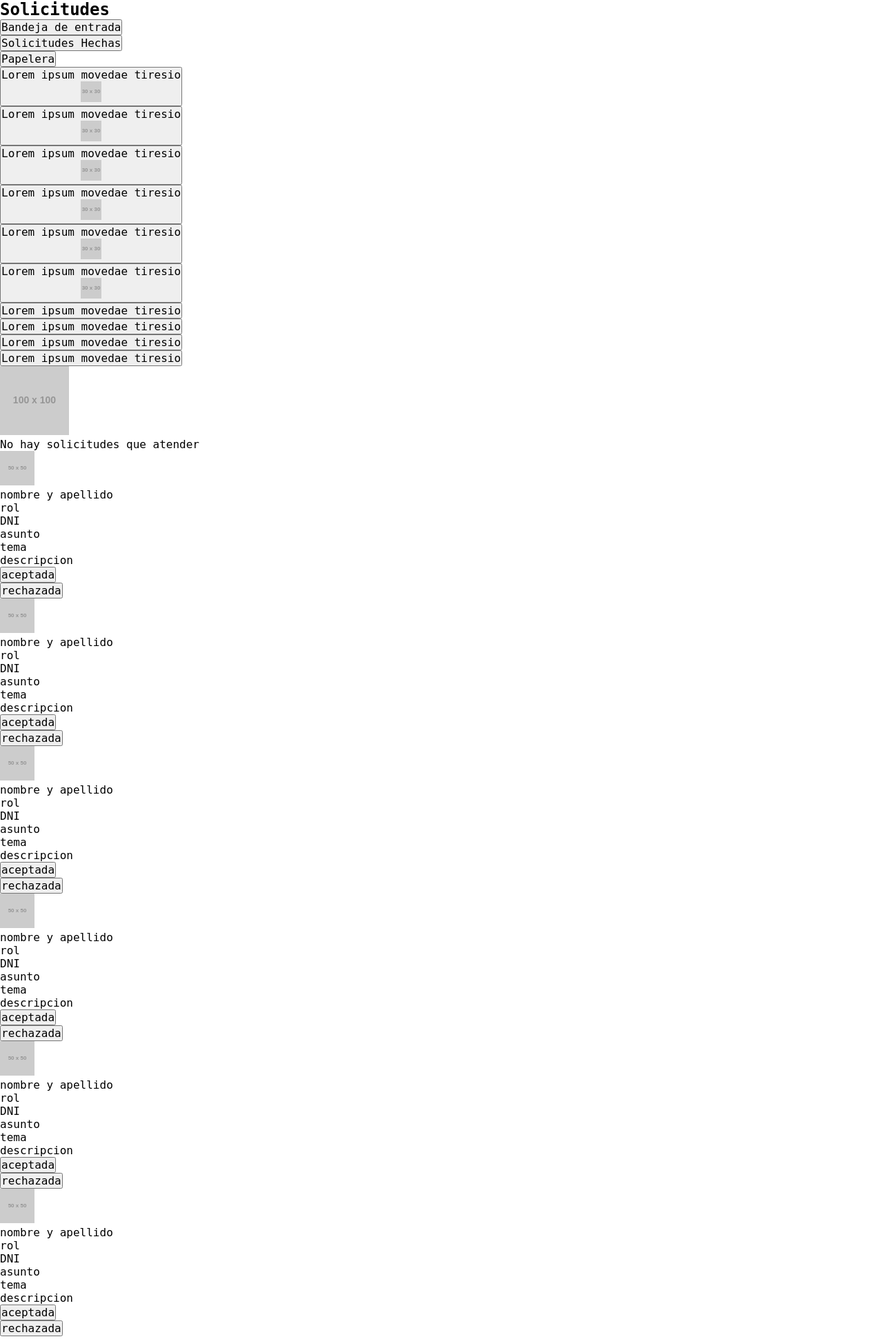
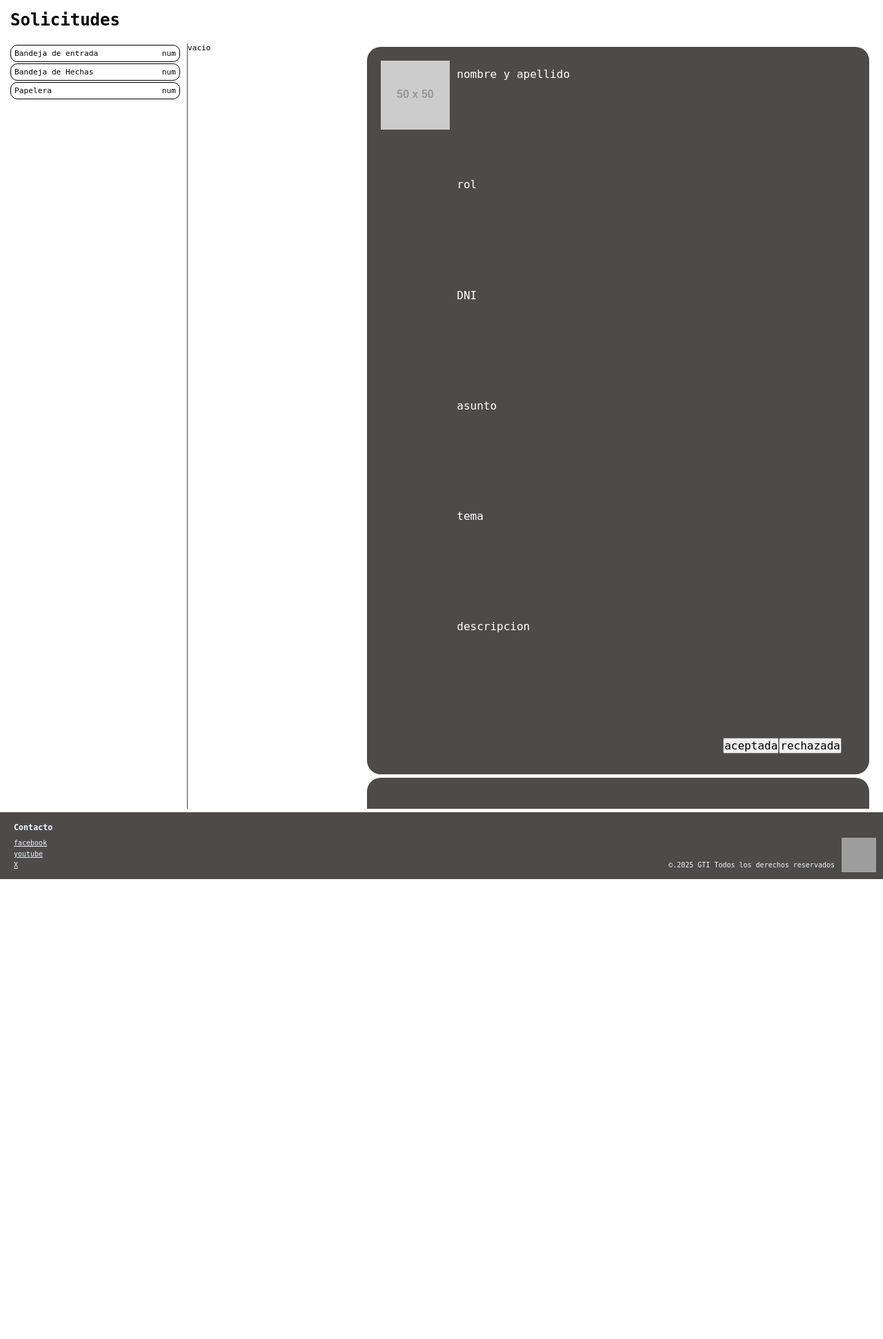
Before and after one commit to mrodalv12/proyecto, a PHP site: page /app/PAS/Solicitudes_PAS.php in a window 1280 px wide. Shown: the part 70-2012 px from the top of the page at 69% size. Run offline with PHP 8.4, Linux system fonts and the light colour scheme; grey boxes labelled with a size stand in for pictures from a placeholder-image service; some libraries are stand-ins or nearby versions; grey boxes are pictures that could not be loaded.

Commit message:
mitad de solicitudes terminada

```diff
--- a/src/app/PAS/Solicitudes_PAS.php
+++ b/src/app/PAS/Solicitudes_PAS.php
@@ -32,78 +32,115 @@ if ($thisUser->rol != "PAS") {
     <section class="contenido">
         <h1>Solicitudes</h1>
         <!--botones primarios-->
-        <ul class="bandeja_columna1">
-            <li><button onclick="mostrarContenido('de_entrada')">Bandeja de entrada</button></li>
-            <li><button onclick="mostrarContenido('hechas')">Solicitudes Hechas</button></li>
-            <li><button onclick="mostrarContenido('rechazadas')">Papelera</button></li>
-        </ul>
+        <div class="todas_las_solicitudes">
+            <div class="bandeja_columna1">
+                    <a onclick="activarEstilo(this); mostrarContenido('solicitud_pendiente_')">
+                            <p>Bandeja de entrada</p>
+                            <p>num</p>
+                            </a>
+                    <a onclick="activarEstilo(this); mostrarContenido('solicitud_hecha_')">
+                        <p>Bandeja de Hechas</p>
+                        <p>num</p>
+                    </a>
+                    <a onclick="activarEstilo(this); mostrarContenido('solicitud_rechazada_')">
+                        <p>Papelera</p>
+                        <p>num</p>
+                    </a>
+            </div>
+
             <!--fin de botones primarios-->
-
-
-
 
             <!--botones secundarios-->
             <div class="columna_2">
+                <!--vacio-->
+                <p id="bandeja_vacia">vacio</p>
+                <!--fin de vacio-->
                 <!--bandeja de entrada-->
-            <ol class="bandeja" id="de_entrada">
-                <li id="1"><button>
-                        <p>Lorem ipsum movedae tiresio</p>
-                        <img src="https://placehold.co/30x30" alt="aceptada?">
-                    </button></li>
-                <li id="2"><button>
-                        <p>Lorem ipsum movedae tiresio</p>
-                        <img src="https://placehold.co/30x30" alt="aceptada?">
-                    </button></li>
-                <li id="3"><button>
-                        <p>Lorem ipsum movedae tiresio</p>
-                        <img src="https://placehold.co/30x30" alt="aceptada?">
-                    </button></li>
-                <li id="4"><button>
-                        <p>Lorem ipsum movedae tiresio</p>
-                        <img src="https://placehold.co/30x30" alt="aceptada?">
-                    </button></li>
-                <li id="5"><button>
-                        <p>Lorem ipsum movedae tiresio</p>
-                        <img src="https://placehold.co/30x30" alt="aceptada?">
-                    </button></li>
-                <li id="6"><button>
-                        <p>Lorem ipsum movedae tiresio</p>
-                        <img src="https://placehold.co/30x30" alt="aceptada?">
-                    </button></li>
-            </ol>
+                <div class="bandeja">
+                    <a id="solicitud_pendiente_contenido_1" class="item-columna2" onclick="hacerAlgo()">
+                            <ul>
+                                <li><p>Lorem ipsum movedae tiresio</p></li>
+                                <li><img src="https://placehold.co/30x30" alt="aceptada?"></li>
+                            </ul>
+                    </a>
+
+                    <a id="solicitud_pendiente_contenido_2" class="item-columna2" onclick="hacerAlgo()">
+                        <ul>
+                            <li><p>Lorem ipsum movedae tiresio</p></li>
+                            <li><img src="https://placehold.co/30x30" alt="aceptada?"></li>
+                        </ul>
+                    </a>
+                    <a id="solicitud_pendiente_contenido_3" class="item-columna2" onclick="hacerAlgo()">
+                        <ul>
+                            <li><p>Lorem ipsum movedae tiresio</p></li>
+                            <li><img src="https://placehold.co/30x30" alt="aceptada?"></li>
+                        </ul>
+                    </a>
+                    <a id="solicitud_pendiente_contenido_4" class="item-columna2" onclick="hacerAlgo()">
+                        <ul>
+                            <li><p>Lorem ipsum movedae tiresio</p></li>
+                            <li><img src="https://placehold.co/30x30" alt="aceptada?"></li>
+                        </ul>
+                    </a>
+                    <a id="solicitud_pendiente_contenido_5" class="item-columna2" onclick="hacerAlgo()">
+                        <ul>
+                            <li><p>Lorem ipsum movedae tiresio</p></li>
+                            <li><img src="https://placehold.co/30x30" alt="aceptada?"></li>
+                        </ul>
+                    </a>
+                    <a id="solicitud_pendiente_contenido_6" class="item-columna2" onclick="hacerAlgo()">
+                        <ul>
+                            <li><p>Lorem ipsum movedae tiresio</p></li>
+                            <li><img src="https://placehold.co/30x30" alt="aceptada?"></li>
+                        </ul>
+                    </a>
+                </div>
 
 
                 <!--bandeja de hechas-->
-            <ol class="bandeja" id="hechas">
-                <li id="7"><button>
-                        <p>Lorem ipsum movedae tiresio</p>
-                    </button></li>
-                <li id="8"><button>
-                        <p>Lorem ipsum movedae tiresio</p>
-                    </button></li>
-            </ol>
+                <div class="bandeja">
+                    <a id="solicitud_hecha_contenido_7" class="item-columna2" onclick="hacerAlgo()">
+                        <ul>
+                            <li><p>Lorem ipsum movedae tiresio</p></li>
+                        </ul>
+                    </a>
+                    <a id="solicitud_hecha_contenido_7" class="item-columna2" onclick="hacerAlgo()">
+                        <ul>
+                            <li><p>Lorem ipsum movedae tiresio</p></li>
+                        </ul>
+                    </a>
+                </div>
 
 
                 <!--bandeja de rechazadas-->
-            <ol class="bandeja" id="rechazadas">
-                <li id="9"><button>
-                        <p>Lorem ipsum movedae tiresio</p>
-                    </button></li>
-                <li id="10"><button>
-                        <p>Lorem ipsum movedae tiresio</p>
-                    </button></li>
-            </ol>
+                <div class="bandeja">
+                    <a id="solicitud_rechazada_contenido_9" class="item-columna2" onclick="hacerAlgo()">
+                        <ul>
+                            <li><p>Lorem ipsum movedae tiresio</p></li>
+                        </ul>
+                    </a>
+                </div>
             </div>
             <!--fin de botones secundarios-->
-
-
-
-
 
             <!--vista del contenido-->
             <div class="solicitudes_vista_del_contenido">
 
-
+                <ul class="contenidoPendientes" id="contenido_1">
+                    <img src="https://placehold.co/50x50" alt="user">
+                    <div>
+                        <li>nombre y apellido</li>
+                        <li>rol</li>
+                        <li>DNI</li>
+                        <li>asunto</li>
+                        <li>tema</li>
+                        <li>descripcion</li>
+                        <div>
+                            <button>aceptada</button>
+                            <button>rechazada</button>
+                        </div>
+                    </div>
+                </ul>
                 <!--sin contenido seleccionado-->
                 <ul id="sin_contenido">
                     <li><img src="https://placehold.co/100x100" alt="icono sin solicitudes"></li>
@@ -111,7 +148,8 @@ if ($thisUser->rol != "PAS") {
                 </ul>
 
                 <!--contenido de solicitudes pendientes-->
-            <ul id="contenido_1">
+
+                <ul class="contenidoPendientes" id="contenido_2">
                     <img src="https://placehold.co/50x50" alt="user">
                     <li>nombre y apellido</li>
                     <li>rol</li>
@@ -124,7 +162,7 @@ if ($thisUser->rol != "PAS") {
                         <li><button>rechazada</button></li>
                     </ul>
                 </ul>
-            <ul id="contenido_2">
+                <ul class="contenidoPendientes" id="contenido_3">
                     <img src="https://placehold.co/50x50" alt="user">
                     <li>nombre y apellido</li>
                     <li>rol</li>
@@ -137,7 +175,7 @@ if ($thisUser->rol != "PAS") {
                         <li><button>rechazada</button></li>
                     </ul>
                 </ul>
-            <ul id="contenido_3">
+                <ul class="contenidoPendientes" id="contenido_4">
                     <img src="https://placehold.co/50x50" alt="user">
                     <li>nombre y apellido</li>
                     <li>rol</li>
@@ -150,7 +188,7 @@ if ($thisUser->rol != "PAS") {
                         <li><button>rechazada</button></li>
                     </ul>
                 </ul>
-            <ul id="contenido_4">
+                <ul class="contenidoPendientes" id="contenido_5">
                     <img src="https://placehold.co/50x50" alt="user">
                     <li>nombre y apellido</li>
                     <li>rol</li>
@@ -163,20 +201,7 @@ if ($thisUser->rol != "PAS") {
                         <li><button>rechazada</button></li>
                     </ul>
                 </ul>
-            <ul id="contenido_5">
-                <img src="https://placehold.co/50x50" alt="user">
-                <li>nombre y apellido</li>
-                <li>rol</li>
-                <li>DNI</li>
-                <li>asunto</li>
-                <li>tema</li>
-                <li>descripcion</li>
-                <ul>
-                    <li><button>aceptada</button></li>
-                    <li><button>rechazada</button></li>
-                </ul>
-            </ul>
-            <ul id="contenido_6">
+                <ul class="contenidoPendientes" id="contenido_6">
                     <img src="https://placehold.co/50x50" alt="user">
                     <li>nombre y apellido</li>
                     <li>rol</li>
@@ -191,12 +216,11 @@ if ($thisUser->rol != "PAS") {
                 </ul>
 
             </div>
+        </div>
+
 
         <!--fin de vista de contenido-->
     </section>
-
-
-
 
 
     <!----------------------------------------------------------------------------------------------------------->
--- a/src/app/Profesor_Alumno/Inicio_Profesor.php
+++ b/src/app/Profesor_Alumno/Inicio_Profesor.php
@@ -15,6 +15,7 @@ if ($thisUser->rol != "Profesor") {
     <title>PROA</title>
     <link rel="stylesheet" href="../../css/inicioPAS.css"> <!--QUITAR LUEGO-->
     <link rel="stylesheet" href="../../css/header_footer.css">
+    <link rel="stylesheet" href="../../css/MOVILmenu-Profesores_y_alumnos.css">
 </head>
 <body>
     <header>
--- a/src/css/inicioPAS.css
+++ b/src/css/inicioPAS.css
@@ -34,12 +34,11 @@ body {
     margin: 0;
     font-family: "Martel Sans", monospace;
 }
-.contenido {
-    flex: 1;
-}
+
 main {
     display: flex;
     align-content: space-between;
+    flex: 1;
 }
 p{
     font-size: 0.7em;
--- a/src/css/solicitudesPAS.css
+++ b/src/css/solicitudesPAS.css
@@ -22,9 +22,7 @@ img, video, svg { height: auto; max-width: 100%; }
 
 a { color: inherit; }
 /* endregion */
-
-/*-----------------------------------------------------------------------------------------------------*/
-/* GENERAL */
+/* region -- GENERAL -- */
 html, body {
     height: 100%;
     margin: 0;
@@ -35,7 +33,148 @@ body {
     margin: 0;
     font-family: "Andale Mono", monospace;
 }
-.contenido {
+main {
+    display: flex;
+    align-content: space-between;
     flex: 1;
 }
+/* endregion */
 /*-----------------------------------------------------------------------------------------------------*/
+
+/* lo mas basico */
+
+h1{
+    margin: 5px;
+    padding: 10px;
+}
+
+.todas_las_solicitudes{
+    display: flex;
+    margin: 10px 10px 5px 10px;
+}
+
+.todas_las_solicitudes div{
+    margin: 0 5px;
+    flex-wrap: wrap;
+}
+
+.bandeja_columna1{
+    width: 20vw;
+    font-size: 0.7rem;
+    list-style: none;
+    /*background-color: beige;*/
+    max-height: 80vh;
+}
+.bandeja_columna1 a{
+    width: 100%;
+    margin: 2px 0;
+    border-radius: 10px;
+    border: 1px solid #000;
+    display: flex;
+    justify-content: space-between;
+    background-color: transparent;
+}
+.bandeja_columna1 a.activo{
+    background-color: #DB98A1;
+}
+
+.bandeja_columna1 a p{
+    list-style: none;
+    padding: 5px;
+}
+
+.columna_2{
+    width: 20vw;
+    max-height: 80vh;
+    overflow-y: scroll;
+    padding-right: 10px;
+    font-size: 0.7rem;
+    /*background-color: cornflowerblue;*/
+    border-left: 1px solid #4D4A4A;
+
+}
+
+.columna_2 div a ul{
+    list-style: none;
+    display: flex;
+    justify-content: space-between;
+    padding: 5px;
+    text-align: left;
+}
+.bandeja_columna1 a:hover{
+    background-color: lightgray;
+}
+.columna_2 div a ul{
+    padding: 5px 10px;
+}
+.item-columna2 ul{
+    width: 100%;
+    margin: 1px;
+    border: 1px solid #4D4A4A;
+    border-radius: 5px;
+}
+
+.columna_2 a:hover{
+    background-color: lightgray;
+}
+.item-columna2{
+    display: none;
+}
+
+.item-columna2.activo {
+    display: block;
+}
+
+
+.solicitudes_vista_del_contenido{
+    width: 60vw;
+    /*background-color: burlywood;*/
+    max-height: 80vh;
+    overflow-y: scroll;
+    overflow-x: hidden;
+}
+.solicitudes_vista_del_contenido>ul{
+    background-color: #4D4A4A;
+    margin: 5px;
+    color: white;
+    border-radius: 20px;
+    border: 0;
+    height: 95%;
+}
+.solicitudes_vista_del_contenido #sin_contenido {
+    display: flex;
+    flex-direction: column;
+    justify-content: center;
+    align-items: center;
+    list-style: none;
+}
+.solicitudes_vista_del_contenido #sin_contenido li{
+    margin: 10px;
+}
+.solicitudes_vista_del_contenido .contenidoPendientes{
+    padding: 20px;
+    list-style: none;
+    display: flex;
+    flex-direction: row;
+}
+.solicitudes_vista_del_contenido .contenidoPendientes img{
+    height: 100px;
+    width: 100px;
+}
+.solicitudes_vista_del_contenido .contenidoPendientes>div{
+    display: flex;
+    flex-direction: column;
+    margin: 10px;
+    justify-content: space-between;
+    flex: 1;
+}
+.solicitudes_vista_del_contenido .contenidoPendientes div div{
+    list-style: none;
+    display: flex;
+    flex-direction: row;
+    justify-content: flex-end;
+    align-content: flex-end;
+    padding: 10px 5px 0;
+}
+
+/* fin de lo mas basico*/
```
Also changed, not shown: src/js/solicitudes_PAS.js (+23 -5 lines). Lines whose indentation alone changed are shown as unchanged.
